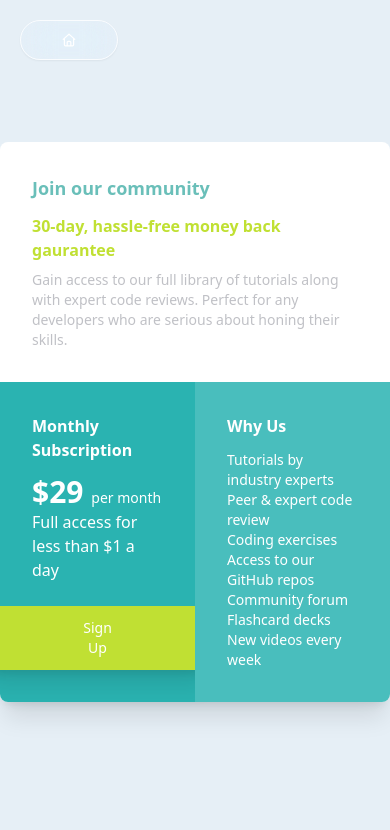
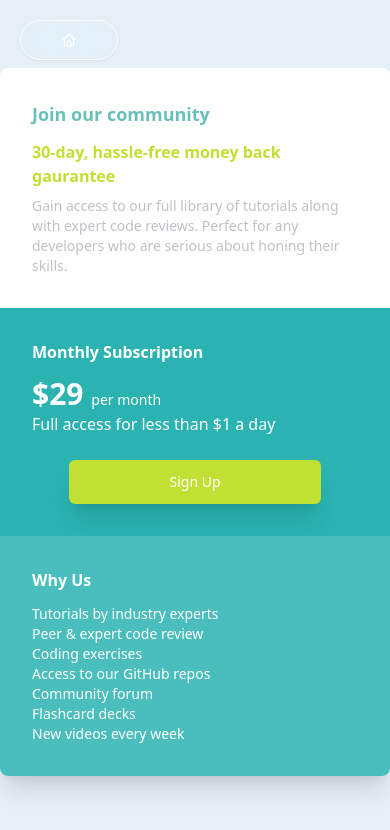
Before and after one commit to spencerattick/styling-showcase, a Next.js app: page /cards/price-grid in a window 390 px wide. Shown: the top 830 px of the page. Built offline with nearby package versions, Linux system fonts and the light colour scheme.

Commit message:
change layout for mobile

```diff
--- a/package.json
+++ b/package.json
@@ -9,7 +9,7 @@
     "lint": "next lint"
   },
   "dependencies": {
-    "@radix-ui/react-slot": "^1.2.3",
+    "@radix-ui/react-slot": "^1.2.4",
     "class-variance-authority": "^0.7.1",
     "clsx": "^2.1.1",
     "lucide-react": "^0.544.0",
--- a/src/app/cards/price-grid/page.tsx
+++ b/src/app/cards/price-grid/page.tsx
@@ -3,8 +3,8 @@ import React from "react";
 export default function PriceGrid() {
   return (
     <div className="w-screen h-screen flex justify-center items-center bg-[#e6eff6]">
-      <div className="max-w-2xl grid grid-cols-2 rounded-lg shadow-xl bg-white">
-        <div className="col-span-2 p-8">
+      <div className="max-w-2xl grid md:grid-cols-2 grid-cols-1 rounded-lg shadow-xl bg-white">
+        <div className="md:col-span-2 col-span-1 p-8">
           <h1 className="mb-3 text-[#6abfb9] font-bold text-lg">
             Join our community
           </h1>
@@ -17,7 +17,7 @@ export default function PriceGrid() {
             their skills.
           </p>
         </div>
-        <div className="p-8 text-white bg-[#2ab3b1] flex-col justify-start rounded-bl-lg">
+        <div className="p-8 text-white bg-[#2ab3b1] flex-col justify-start sm:rounded-bl-lg">
           <h2 className="font-semibold mb-3">Monthly Subscription</h2>
           <h1 className="text-3xl font-semibold">
             $29 <span className="text-sm font-thin">per month</span>
@@ -29,7 +29,7 @@ export default function PriceGrid() {
             </button>
           </div>
         </div>
-        <div className="col-start-2 col-end-3 p-8 bg-[#49bebd] text-white rounded-br-lg">
+        <div className="md:col-start-2 md:col-end-3 p-8 bg-[#49bebd] text-white sm:rounded-br-lg sm:rounded-bl-none rounded-b-lg">
           <h2 className="font-semibold mb-3">Why Us</h2>
           <ul className="text-sm font-light">
             <li>Tutorials by industry experts</li>
```
Also changed, not shown: 1 other file (tests, documents, lock files or other folders).
